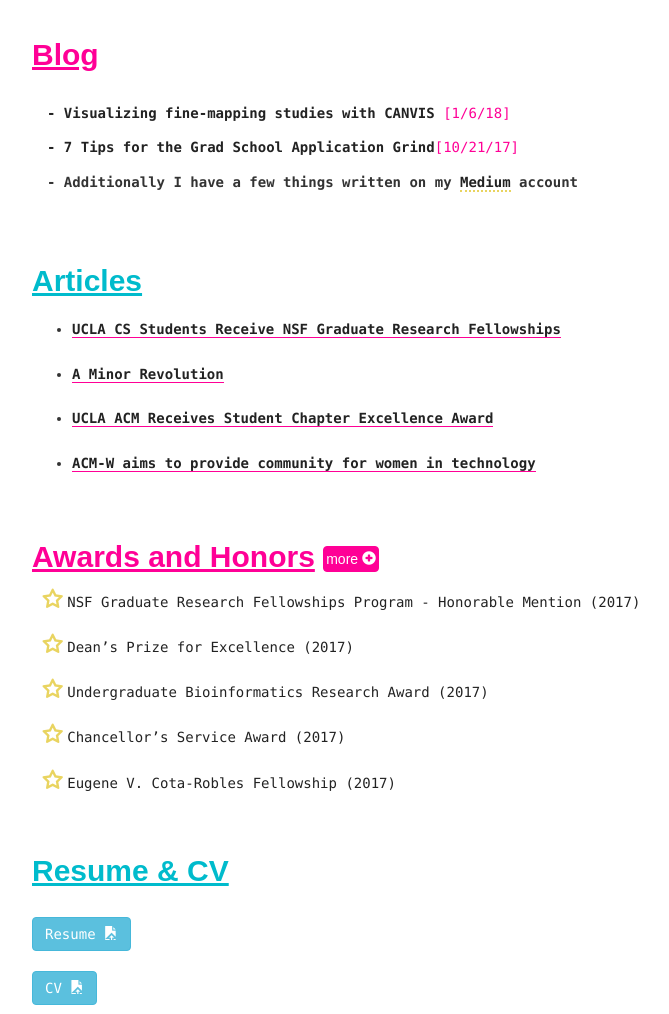
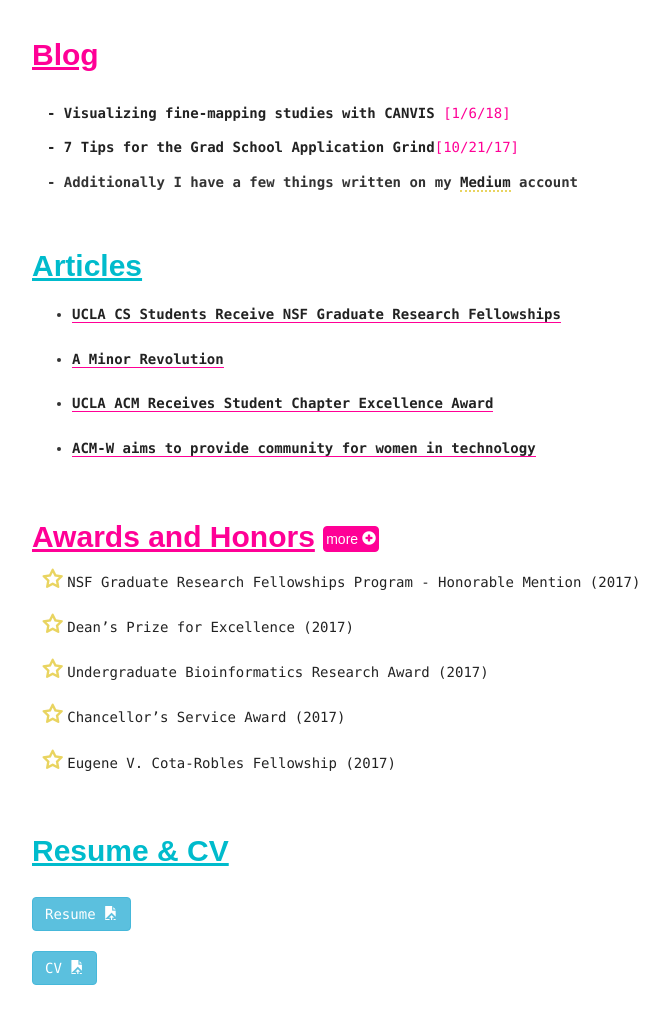
Before and after one commit to ruthjohnson95/ruthjohnson.me, a website: page index.html in a window 1280 px wide. Shown: the part 2480-3494 px from the top of the page, without its empty margins (160-829 px from the left). Drawn offline with nearby package versions, Linux system fonts and the light colour scheme.

Commit message:
adjusted article div

```diff
--- a/index.html
+++ b/index.html
@@ -298,7 +298,7 @@
 
   <!-- Articles -->
   <a name="articles"></a>
-  <div class="articles">
+  <div class="blog">
       <span style="font-family: 'Signika', sans-serif; display: inline; "><h2 id="c"> <b><u>Articles</u> </b>
         <!--<button type="button" style="background-color: #00bbcc; border-color: #00bbcc; padding: 2 2 2 2 ;" class="btn btn-info" data-toggle="collapse" data-target="#more_articles">
           more
```
Also changed, not shown: 1 other file.
